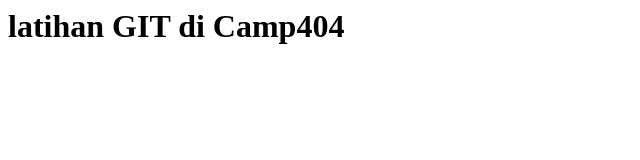
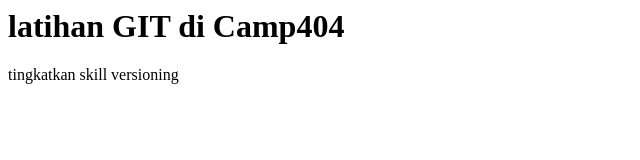
Before and after one commit to hanzymen/latihanGIT, a plain HTML site: page index.html in a window 1280 px wide. Shown: the whole page, without its empty margins (0-640 px from the left). Drawn offline with Linux system fonts and the light colour scheme.

Commit message:
menambahkan css+modif index

```diff
--- a/index.html
+++ b/index.html
@@ -3,5 +3,6 @@
     </head>
     <body>
     <h1>latihan GIT di Camp404</h1>
+    <p>tingkatkan skill versioning</p>
     </body>
     </html>
--- /dev/null
+++ b/style.css
@@ -0,0 +1,4 @@
+p{
+    font-family: Arial, helvetica;
+    font-size: 14 px;
+}
```
